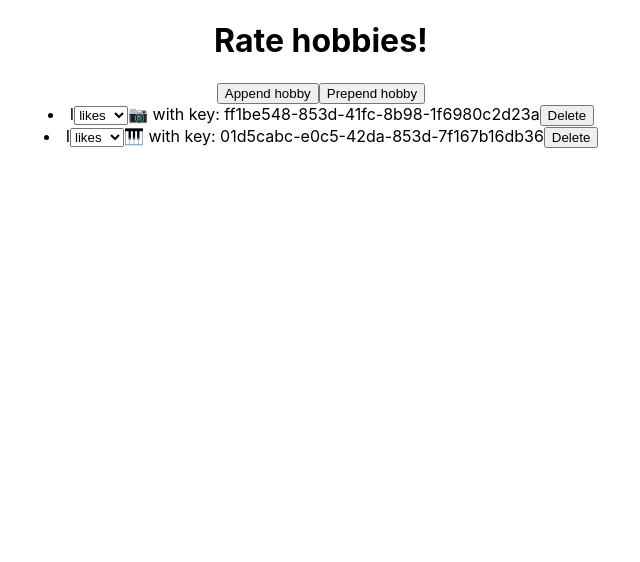
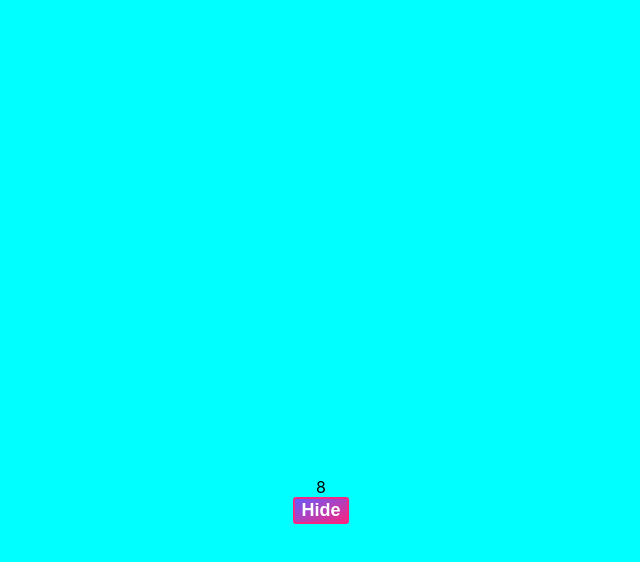
Before and after one commit to lilleo1996/ci87-lesson, a React (Create React App) app: page / in a window 1280 px wide. Shown: the top 562 px of the page, without its empty margins (319-959 px from the left). Built offline with nearby package versions, Linux system fonts and the light colour scheme.

Commit message:
create example for lesson 8

```diff
--- a/src/App.css
+++ b/src/App.css
@@ -4,6 +4,8 @@
   flex-direction: column;
   align-items: center;
   justify-content: center;
+  height: 1000px;
+  background-color: aqua;
 }
 
 .counter-visible-btn {
--- a/src/App.js
+++ b/src/App.js
@@ -1,34 +1,36 @@
-// import { useState } from "react";
+import { useState } from "react";
 
 // import NameCard from "./components/NameCard";
 // import Counter from "./components/Counter";
 // import TodoList from "./components/TodoList";
-import Hobbies from "./components/Hobbies";
+// import Hobbies from "./components/Hobbies";
+import Example from "./components/Example";
 import "./App.css";
 
 const App = () => {
-  // const [isVisibleCounter, setIsVisibleCounter] = useState(true);
-  // const handleVisibleCounter = () => {
-  //   setIsVisibleCounter(!isVisibleCounter);
-  // };
+  const [isVisible, setIsVisible] = useState(true);
+  const handleVisible = () => {
+    setIsVisible(!isVisible);
+  };
 
   return (
     <div className="App">
+      {isVisible && <Example />}
+      <button className="counter-visible-btn" onClick={handleVisible}>
+        {isVisible ? "Hide" : "Open"}
+      </button>
       {/* <Counter isVisibleCounter={isVisibleCounter} />
       <Counter isVisibleCounter={isVisibleCounter} />
       <button className="counter-visible-btn" onClick={handleVisibleCounter}>
         {isVisibleCounter ? "Hide Counter" : "Open Counter"}
       </button> */}
-
       {/* <div className="namecard-container">
         <NameCard name="Alice" age="20" gender="Female" />
         <NameCard name="Bob" age="19" gender="Male" />
         <NameCard name="Hieu" age="18" gender="Male" />
       </div> */}
-
       {/* <TodoList /> */}
-
-      <Hobbies />
+      {/* <Hobbies /> */}
     </div>
   );
 };
--- /dev/null
+++ b/src/components/Example/index.js
@@ -0,0 +1,53 @@
+import { useState, useEffect } from "react";
+
+const Example = () => {
+  const [count, setCount] = useState(0);
+  //   const [visible, setVisible] = useState(false);
+
+  //   useEffect(() => {
+  //     // code here will run after every render
+  //     document.title = `${count} time`;
+  //   }, [count]);
+
+  //   useEffect(() => {
+  //     // code here will run after every render
+  //     const handleScroll = () => {
+  //       // define function to print position
+  //       const position = document.documentElement.scrollTop;
+  //       console.log("scrolling position: ", position);
+  //     };
+  //     document.addEventListener("scroll", handleScroll); // add event with handleScroll
+  //     return () => {
+  //       // code here will run after every remove component
+  //       document.removeEventListener("scroll", handleScroll);
+  //     };
+  //   });
+
+  //   return (
+  //     <div class="example">
+  //       <div className="example__counter">
+  //         <p>You click {count} time!</p>
+  //         <button onClick={() => setCount(count + 1)}>Click</button>
+  //       </div>
+  //       <div className="excample__paragraph">
+  //         {visible && <p>This is hidden content</p>}
+  //         <button onClick={() => setVisible(!visible)}>Change visible</button>
+  //       </div>
+  //     </div>
+  //   );
+
+  useEffect(() => {
+    const timer = setInterval(() => {
+      // side effect
+      console.log("update count");
+      setCount(count + 1);
+    }, 1000);
+    return () => {
+      clearInterval(timer);
+    };
+  }, [count]);
+
+  return <div>{count}</div>;
+};
+
+export default Example;
```
